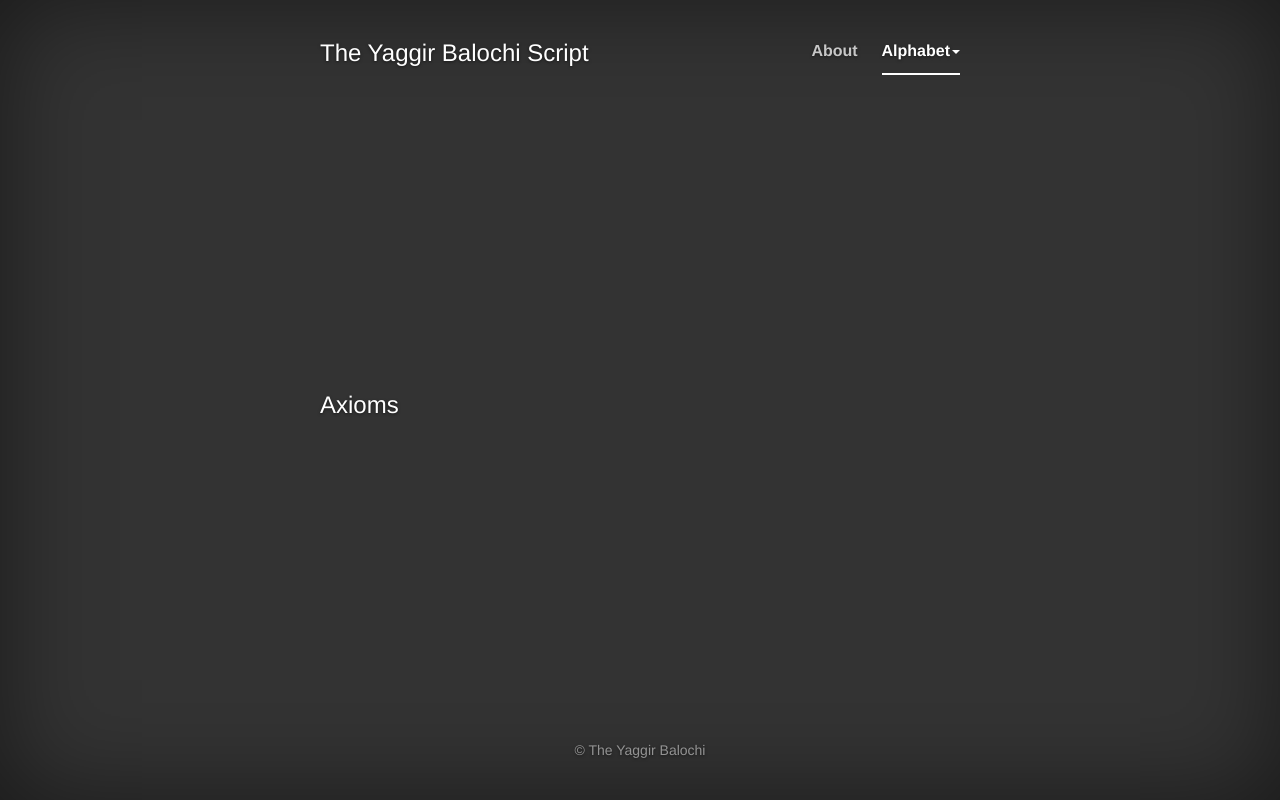
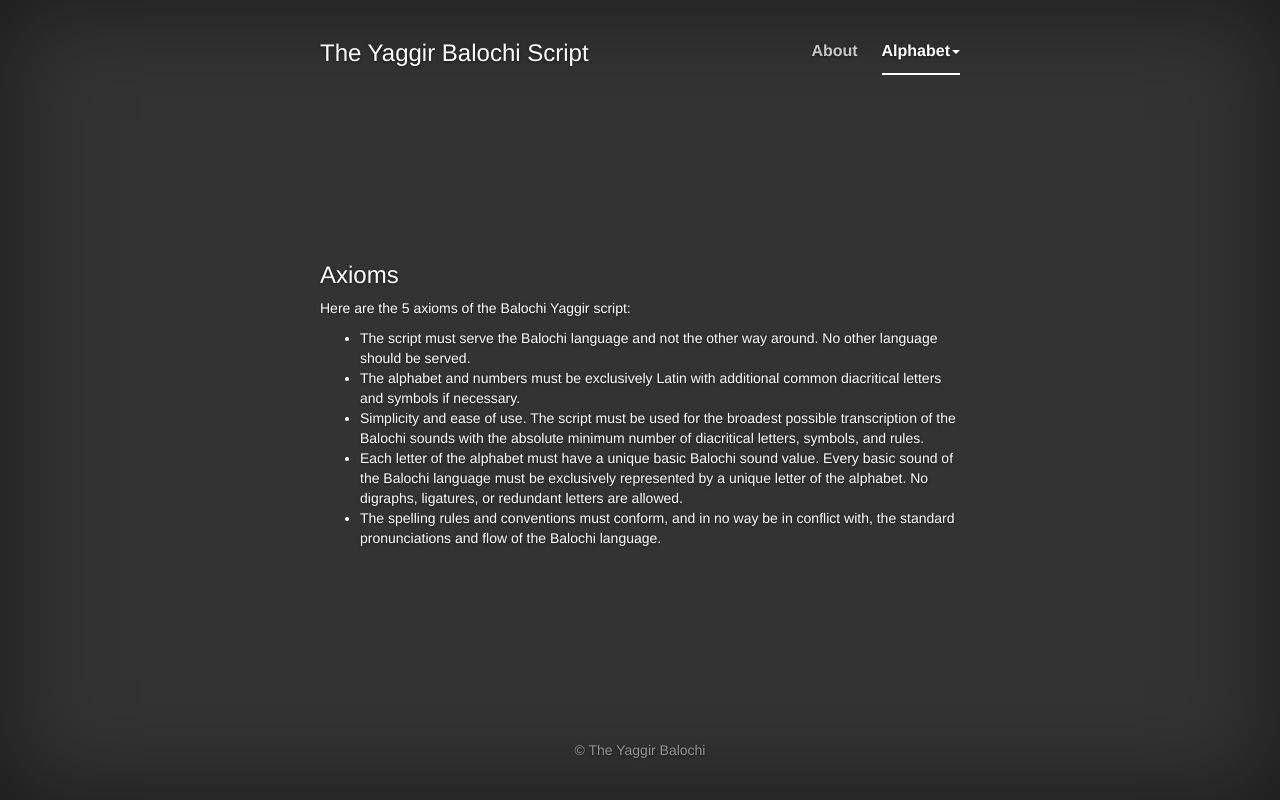
Before and after one commit to YaggirBalochi/yaggirbalochi.github.io, a plain HTML site: page axioms.html in a window 1280 px wide. Drawn offline with Linux system fonts and the light colour scheme.

Commit message:
axioms.html - Added content

```diff
--- a/axioms.html
+++ b/axioms.html
@@ -40,8 +40,15 @@
                     </div>
 
                     <div class="inner text-left">
-                       <h3 class="h3">Axioms</h3>
-
+                        <h3 class="h3">Axioms</h3>
+                        <p>Here are the 5 axioms of the Balochi Yaggir script: </p>
+                        <ul>
+                            <li>The script must serve the Balochi language and not the other way around. No other language should be served.</li>
+                            <li>The alphabet and numbers must be exclusively Latin with additional common diacritical letters and symbols if necessary.</li>
+                            <li>Simplicity and ease of use. The script must be used for the broadest possible transcription of the Balochi sounds with the absolute minimum number of diacritical letters, symbols, and rules.</li>
+                            <li>Each letter of the alphabet must have a unique basic Balochi sound value. Every basic sound of the Balochi language must be exclusively represented by a unique letter of the alphabet. No digraphs, ligatures, or redundant letters are allowed.</li>
+                            <li>The spelling rules and conventions must conform, and in no way be in conflict with, the standard pronunciations and flow of the Balochi language.</li>
+                        </ul>
                     </div>
 
                     <div class="mastfoot">
```
